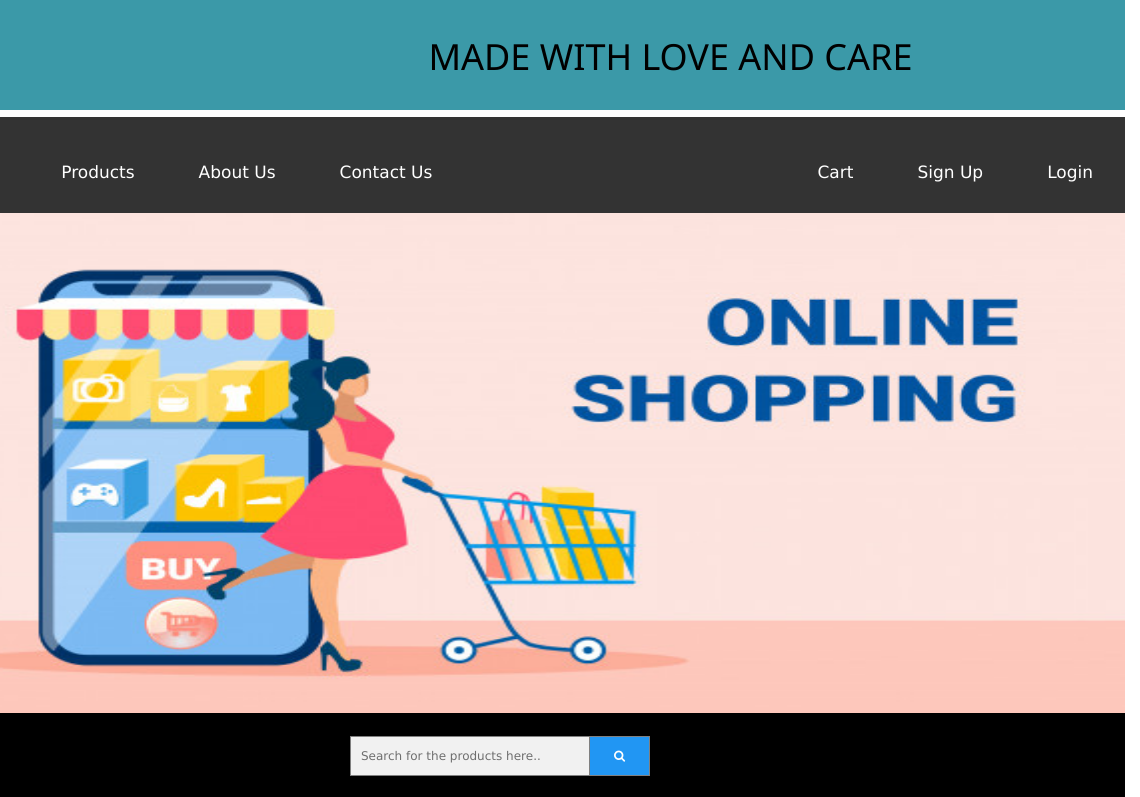
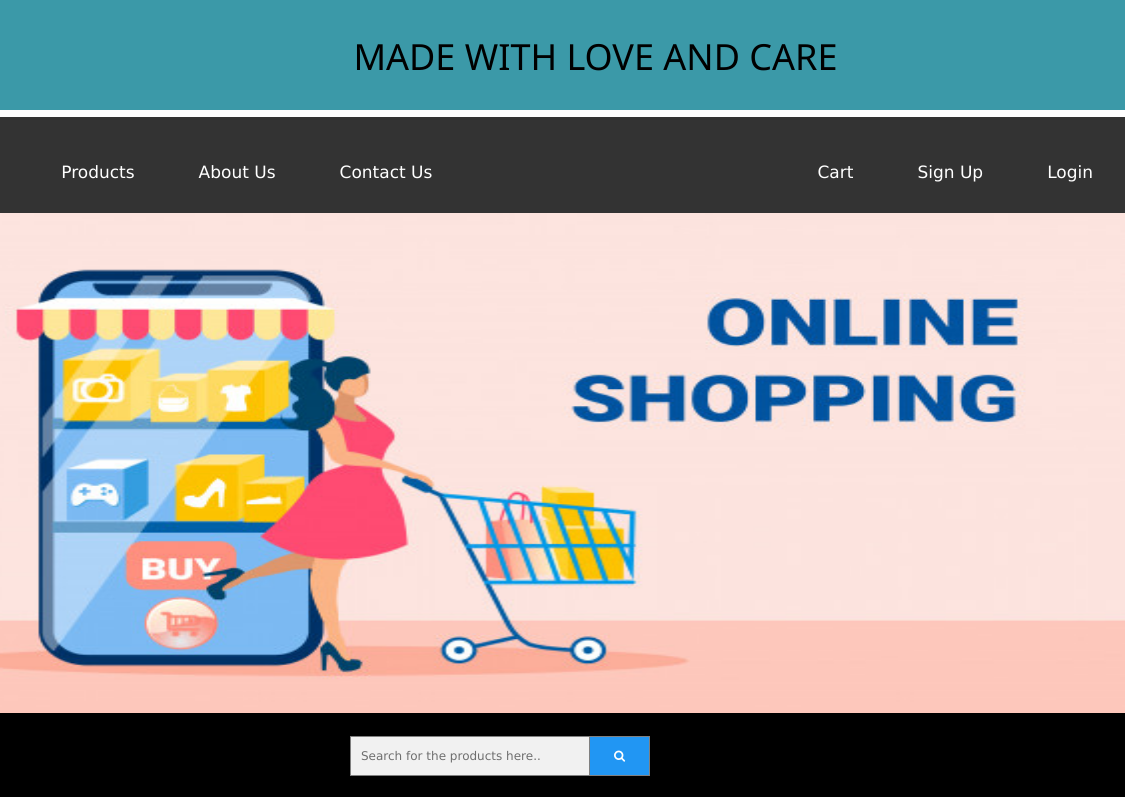
Before and after one commit to Aishwarya0206/my_cap_css, a plain HTML site: page index.html in a window 1280 px wide. Shown: the top 797 px of the page, 140-1280 px from the left. Drawn offline with nearby package versions, Linux system fonts and the light colour scheme.

Commit message:
alignment

```diff
--- a/index.css
+++ b/index.css
@@ -24,7 +24,7 @@ body{
     display: inline;
     float: right;
     margin-top: 20px;
-    margin-right: 17%;
+    margin-right: 23%;
     font-size: large;
     font-weight: bold;
     text-decoration: none;
```
